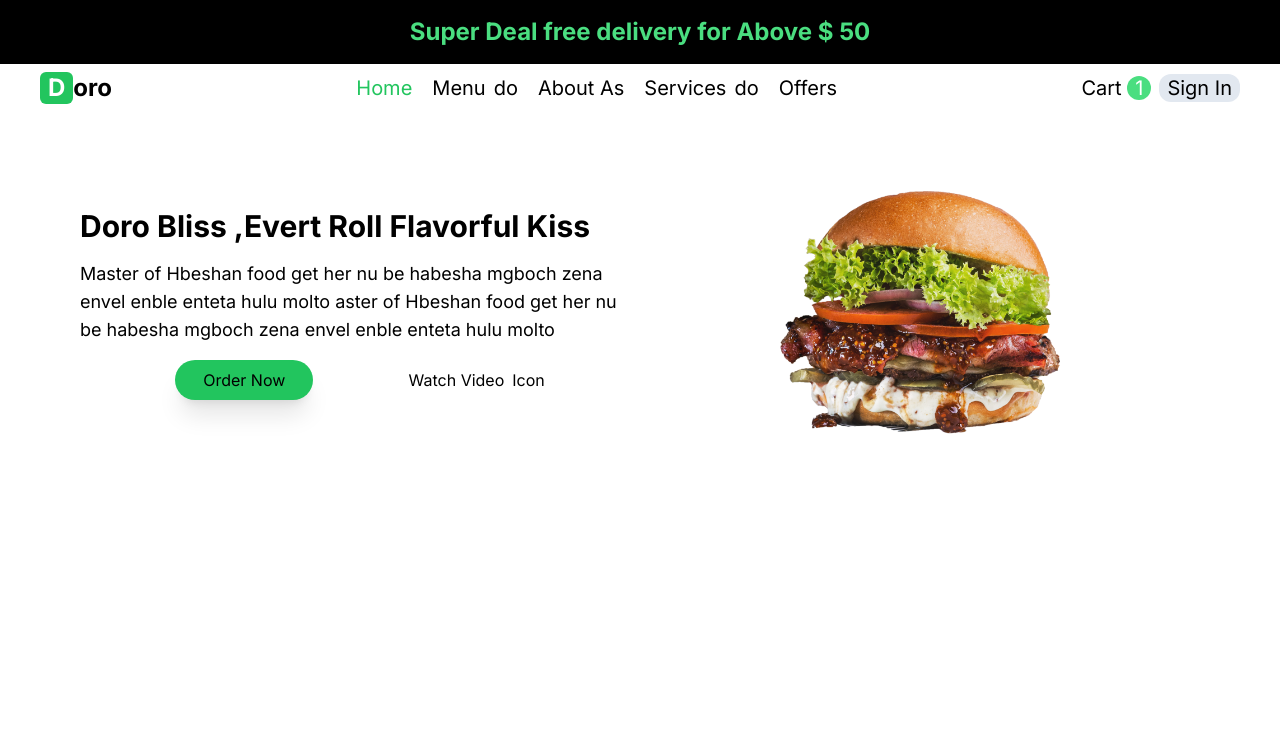
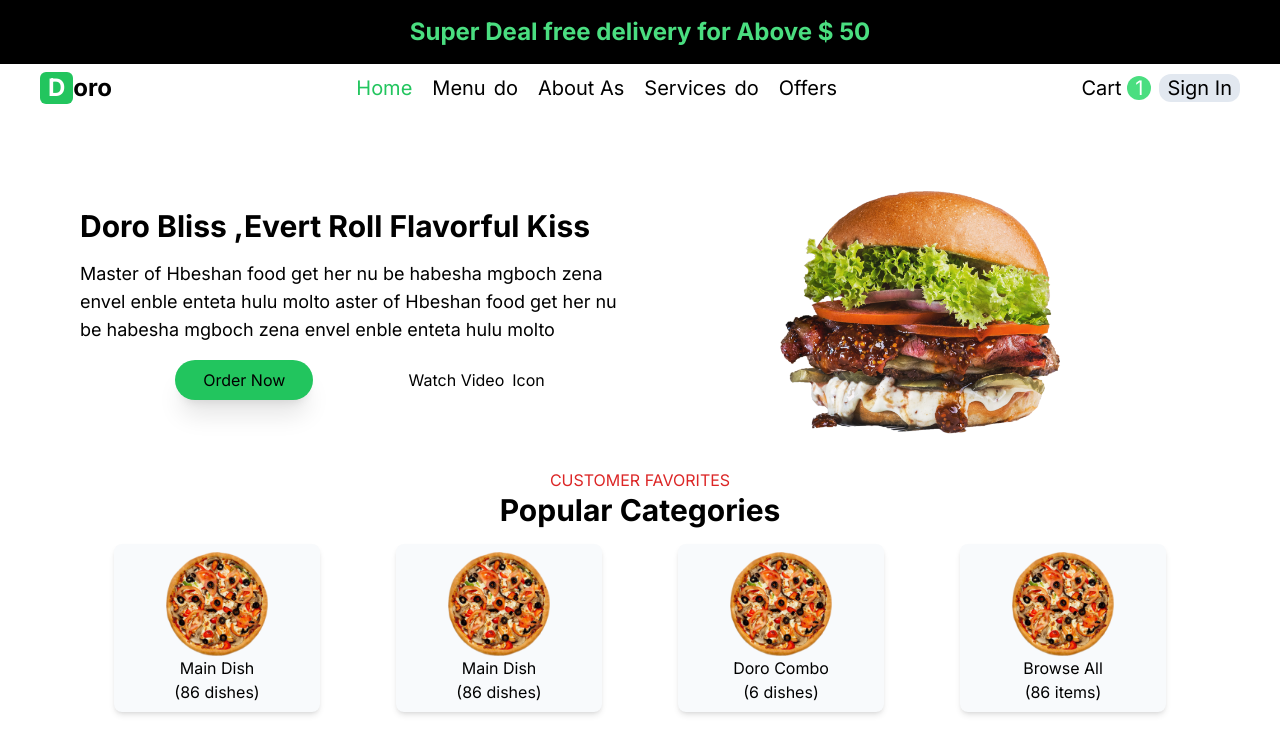
Before and after one commit to atsed27/Food-Deliver-web-App, a Next.js app: page / in a window 1280 px wide. Shown: the top 754 px of the page. Built offline with nearby package versions, Linux system fonts and the light colour scheme.

Commit message:
popular catagories is done

```diff
--- a/app/page.tsx
+++ b/app/page.tsx
@@ -1,9 +1,11 @@
 import Best from '@/components/Best';
+import PopularCategories from '@/components/PopularCategories';
 
 export default async function Home() {
   return (
     <main>
       <Best />
+      <PopularCategories />
     </main>
   );
 }
--- a/components/Best.tsx
+++ b/components/Best.tsx
@@ -3,7 +3,7 @@ import React from 'react';
 
 function Best() {
   return (
-    <div className=" px-3 md:px-10 py-7 xl:px-20 flex flex-col sm:flex-row items-center justify-between">
+    <div className=" px-3 md:px-10 pt-7 xl:px-20 flex flex-col sm:flex-row items-center justify-between">
       <div className=" flex-1">
         <div>
           <h2 className="text-3xl font-bold mb-4">
--- /dev/null
+++ b/components/PopularCategories.tsx
@@ -0,0 +1,58 @@
+import React from 'react';
+
+function PopularCategories() {
+  return (
+    <div className="px-3 md:px-10  xl:px-20 pt-4  ">
+      <h4 className="text-red-600 text-center">CUSTOMER FAVORITES</h4>
+      <h1 className="text-3xl text-center font-bold">Popular Categories</h1>
+      <div className=" grid  justify-end sm:grid-cols-2 md:grid-cols-3 lg:grid-cols-4 gap-2">
+        <div className="flex items-center justify-center">
+          <div className=" bg-slate-50 rounded-lg shadow-xl sm:shadow-md py-2 my-4 w-3/4 flex items-center justify-center flex-col">
+            <img
+              className="w-1/2 object-contain"
+              src="/temporary/p1.png"
+              alt="mainDish"
+            />
+            <h1>Main Dish</h1>
+            <span>(86 dishes)</span>
+          </div>
+        </div>
+        <div className="flex items-center justify-center">
+          <div className=" bg-slate-50 rounded-lg shadow-xl sm:shadow-md py-2 my-4 w-3/4 flex items-center justify-center flex-col">
+            <img
+              className="w-1/2 object-contain"
+              src="/temporary/p1.png"
+              alt="mainDish"
+            />
+            <h1>Main Dish</h1>
+            <span>(86 dishes)</span>
+          </div>
+        </div>
+        <div className="flex items-center justify-center">
+          <div className=" bg-slate-50 rounded-lg shadow-xl sm:shadow-md py-2 my-4 w-3/4 flex items-center justify-center flex-col">
+            <img
+              className="w-1/2 object-contain"
+              src="/temporary/p1.png"
+              alt="mainDish"
+            />
+            <h1>Doro Combo</h1>
+            <span>(6 dishes)</span>
+          </div>
+        </div>
+        <div className="flex items-center justify-center">
+          <div className=" bg-slate-50 rounded-lg shadow-xl sm:shadow-md py-2 my-4 w-3/4 flex items-center justify-center flex-col">
+            <img
+              className="w-1/2 object-contain"
+              src="/temporary/p1.png"
+              alt="mainDish"
+            />
+            <h1>Browse All</h1>
+            <span>(86 items)</span>
+          </div>
+        </div>
+      </div>
+    </div>
+  );
+}
+
+export default PopularCategories;
```
